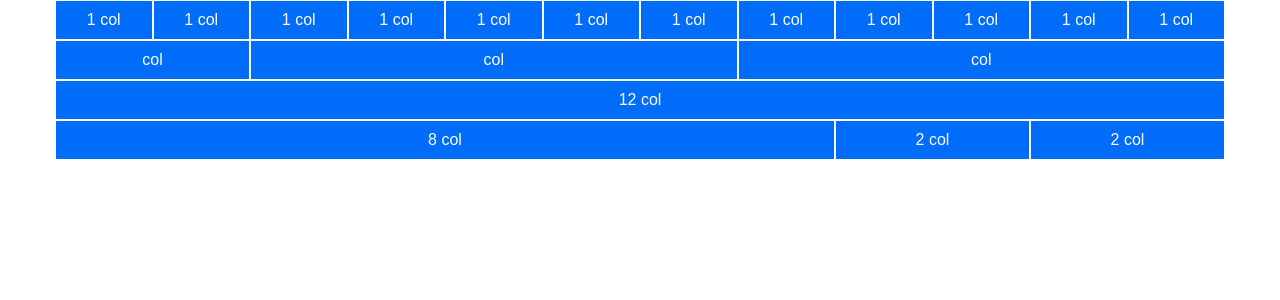
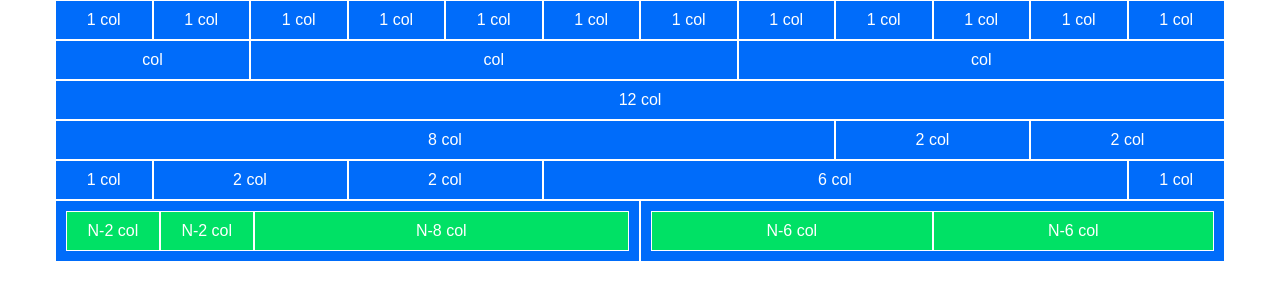
Before and after one commit to pierfrancescoscar/html-css-12bool, a plain HTML site: page index.html in a window 1280 px wide. Drawn offline with Linux system fonts and the light colour scheme.

Commit message:
add nested box style and add 6th nested row

```diff
--- a/css/style.css
+++ b/css/style.css
@@ -7,3 +7,12 @@
     padding: 10px;
     border: 1px solid white;
 }
+
+.nested-box {
+    background-color: #00e165;
+    color: white;
+    text-align: center;
+    padding: 10px;
+    border: 1px solid white;
+
+}
--- a/index.html
+++ b/index.html
@@ -99,6 +99,65 @@
         </div>
     </section>
 
+    <section class="container"> <!--5th row-->
+        <div class="row">
+
+            <div class="col-1">
+                <div class="box">1 col</div>
+            </div>
+
+            <div class="col-2">
+                <div class="box">2 col</div>
+            </div>
+
+            <div class="col-2">
+                <div class="box">2 col</div>
+            </div>
+
+            <div class="col-6">
+                <div class="box">6 col</div>
+            </div>
+
+            <div class="col-1">
+                <div class="box">1 col</div>
+            </div>
+
+        </div>
+    </section>
+
+    <section class="container"> <!--6th row-->
+        <div class="row">
+            <div class="col-6">
+                <div class="box">
+                    <div class="row">
+                        <div class="col-2">
+                            <div class="nested-box">N-2 col</div>
+                        </div>
+                        <div class="col-2">
+                            <div class="nested-box">N-2 col</div>
+                        </div>
+                        <div class="col-8">
+                            <div class="nested-box">N-8 col</div>
+                        </div>
+                    </div>
+                </div>
+            </div>
+
+            <div class="col-6">
+                <div class="box">
+                    <div class="row">
+                        <div class="col-6">
+                            <div class="nested-box">N-6 col</div>
+                        </div>
+                        <div class="col-6">
+                            <div class="nested-box">N-6 col</div>
+                        </div>
+                    </div>
+                </div>
+            </div>
+        </div>
+    </section>
+
 
 
 </body>
```
